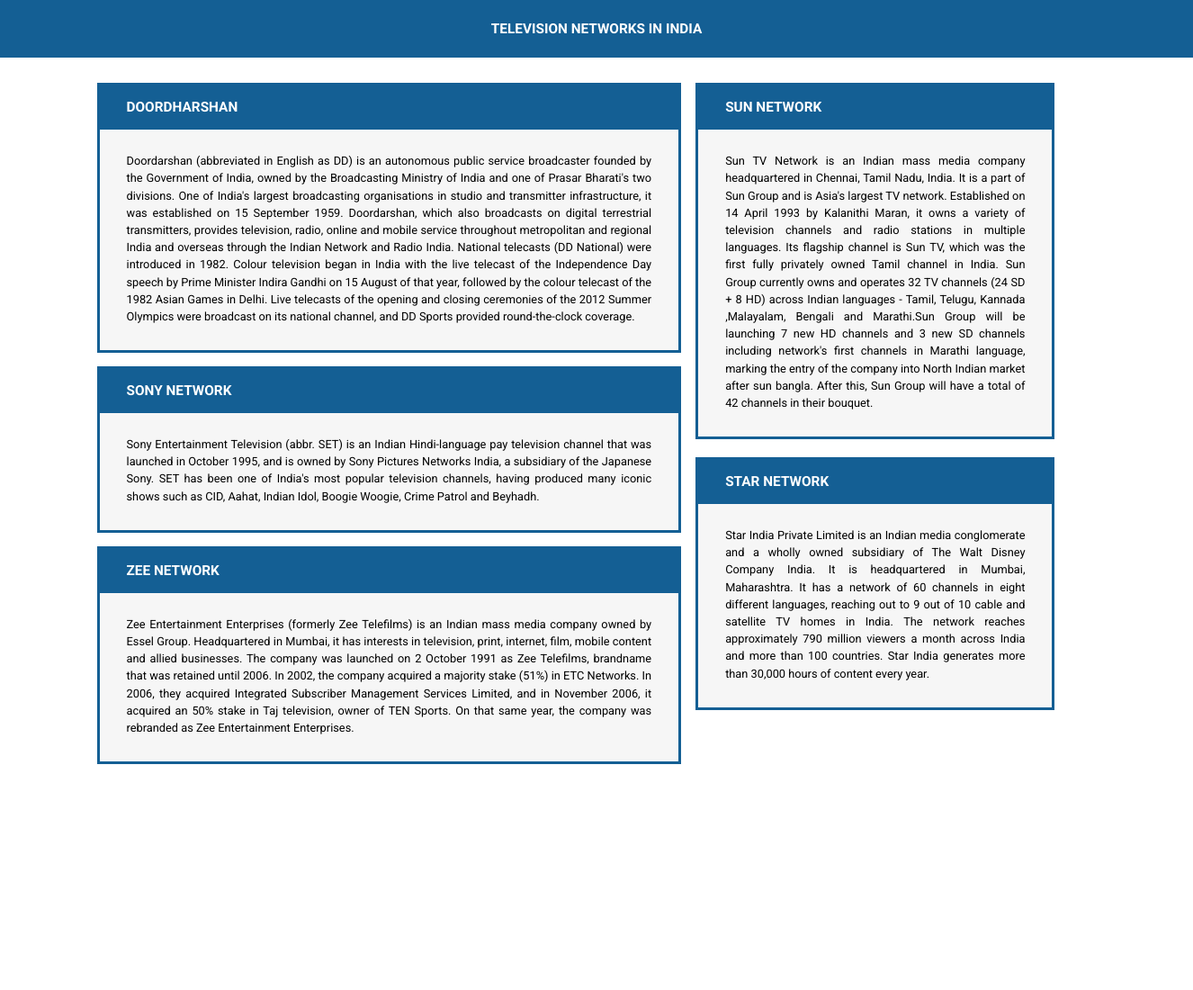
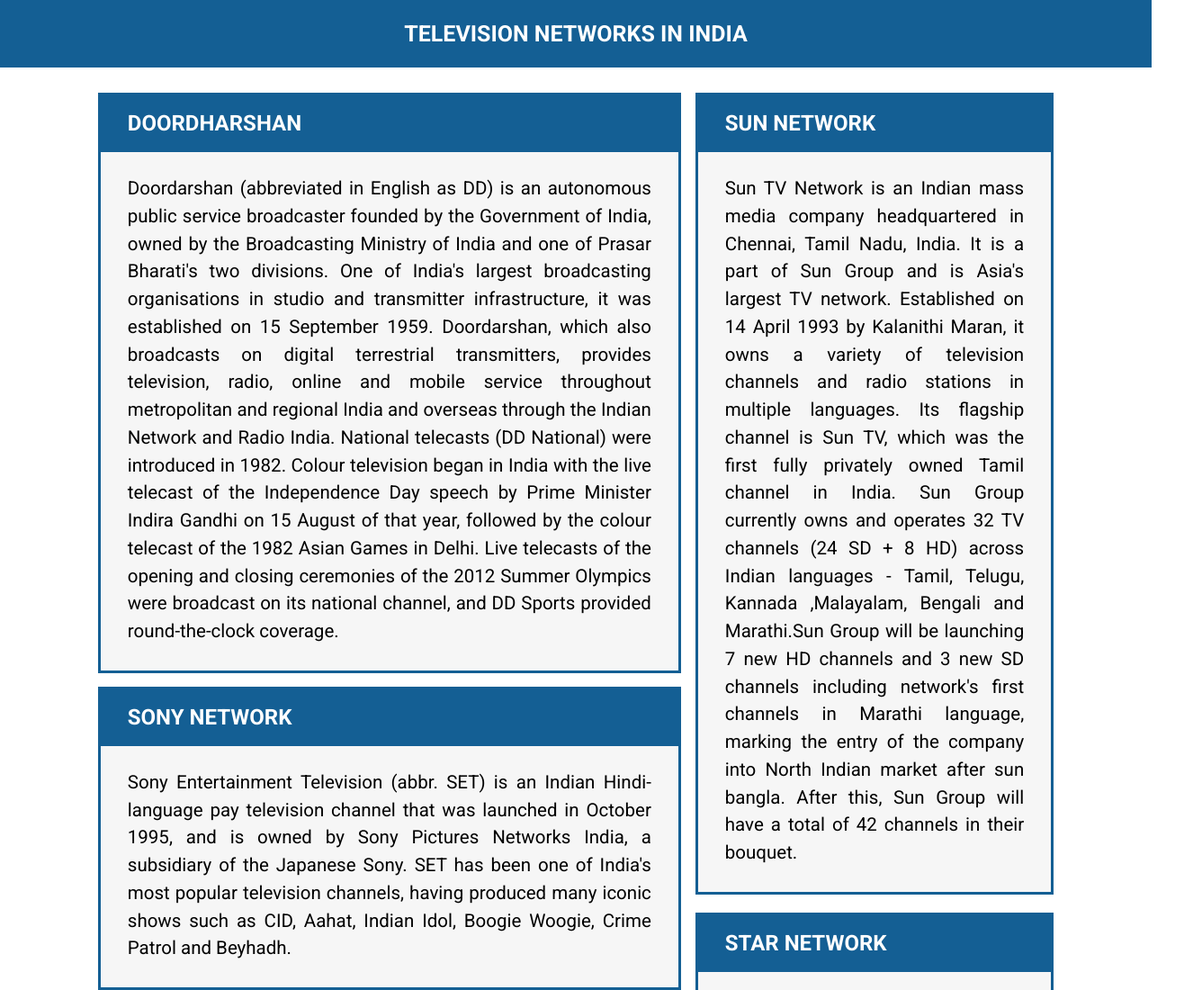
Before and after one commit to Hariharan-s005/Hariharan-UITraining, a plain HTML site: page index.html in a window 1280 px wide. Shown: the top 1100 px of the page at 90% size, 1326 px wide, since content can reach past the window. Before the commit the page ends 864 px from the top, so only its background shows below. Drawn offline with Linux system fonts and the light colour scheme.

Commit message:
change as per review comments

```diff
--- a/css/stylesheet.css
+++ b/css/stylesheet.css
@@ -1,6 +1,9 @@
 /*set margin and font to entire document*/
 * {
   margin: 0;
+  box-sizing: border-box;
+}
+#contents {
   font-family: "Roboto", sans-serif;
 }
 
@@ -11,15 +14,15 @@
   text-align: center;
   padding: 1.8%;
   height: 2%;
-  color: white;
-  font-size: 1.2vw;
+  color: #fff;
+  font-size: 25px;
   font-weight: 700;
 }
 
 /*set width and margin to the outer container*/
 .outer-container {
-  width: 83.2%;
-  margin: 2.2% auto;
+  width: 100%;
+  padding: 2.2% 8.5%;
 }
 
 /*set float and margin to the left container*/
@@ -40,8 +43,7 @@
   text-align: justify;
   line-height: 1.5;
   background-color: #f6f6f6;
-  border: solid;
-  border-color: #145f94;
+  border: #145f94 solid;
   margin-bottom: 2.3%;
 }
 /*set border, text align, line height, border nd margin to the right network content block*/
@@ -50,24 +52,23 @@
   text-align: justify;
   line-height: 1.5;
   background-color: #f6f6f6;
-  border: solid;
-  border-color: #145f94;
+  border: #145f94 solid;
   margin-bottom: 5%;
 }
 
 /*set background color, font-size, font-weight, color, text-align, padding and height to network name*/
 .network-name {
   background-color: #145f94;
-  font-size: 1.2vw;
+  font-size: 24px;
   font-weight: 600;
-  color: white;
+  color: #fff;
   text-align: left;
   padding: 13px 30px;
-  height: 11.1 vw;
+  height: 63px;
 }
 
 /*set padding and font-size to the network block content*/
 .network-block-content {
   padding: 25px 30px 28px;
-  font-size: 1vw;
+  font-size: 20.5px;
 }
--- a/index.html
+++ b/index.html
@@ -12,7 +12,7 @@
     <link rel="stylesheet" href="css/stylesheet.css" />
   </head>
 
-  <body>
+  <body id="contents">
     <header>
       <p>TELEVISION NETWORKS IN INDIA</p>
       <!--Heading-->
```
